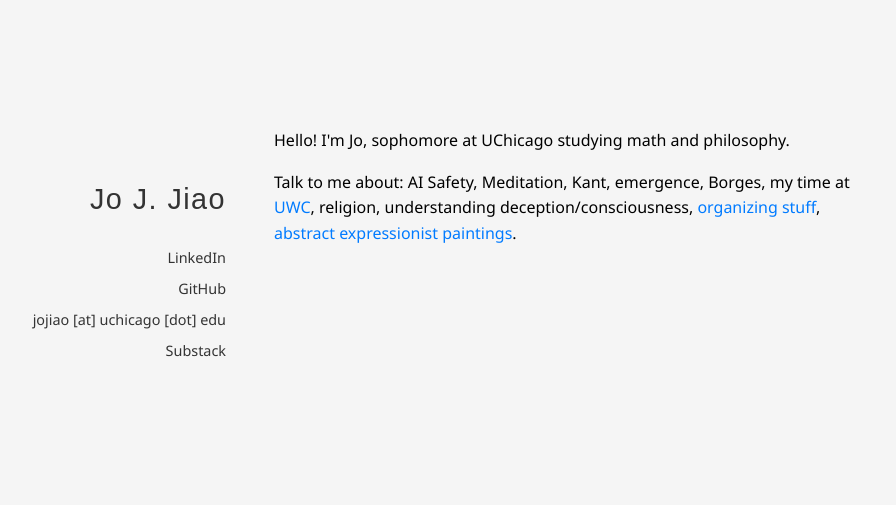
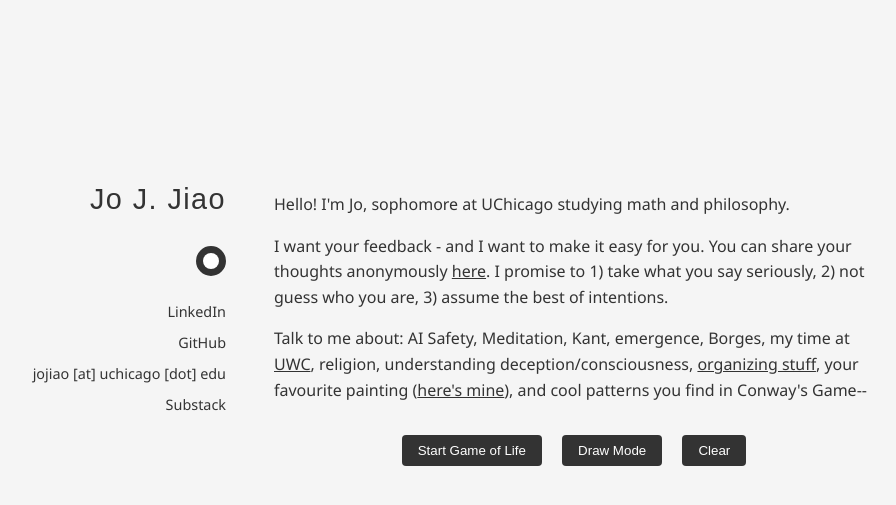
Before and after one commit to JoNeedsSleep/joneedssleep.github.io, a Jekyll site: the page built from index.md, in a window 1280 px wide. Shown: the top 505 px of the page, without its empty margins (215-1111 px from the left). Built offline with Jekyll 4.4.1, drawn with Linux system fonts in a browser that asks for light colours; some web fonts are replaced.

Commit message:
conway's game

```diff
--- a/_layouts/default.html
+++ b/_layouts/default.html
@@ -8,15 +8,39 @@
     <link rel="icon" type="image/x-icon" href="{{ site.baseurl }}/favicon.ico" sizes="96x96">
     <link href="https://fonts.googleapis.com/css2?family=Noto+Sans:wght@400;700&family=Special+Gothic+Expanded+One&display=swap" rel="stylesheet">
     <style>
+        :root {
+            --bg-color: #f5f5f5;
+            --text-color: #333;
+            --link-hover-color: #9e0000;
+            --button-bg: #333;
+            --button-text: white;
+            --active-button-bg: #9e0000;
+            --canvas-bg: #f5f5f5;
+            --cell-color: #dedede;
+        }
+
+        [data-theme="dark"] {
+            --bg-color: #222;
+            --text-color: #e0e0e0;
+            --link-hover-color: #ffce6b;
+            --button-bg: #444;
+            --button-text: #e0e0e0;
+            --active-button-bg: #ffce6b;
+            --canvas-bg: #222;
+            --cell-color: #555;
+        }
+
         body {
             font-family: 'Noto Sans', sans-serif;
             line-height: 1.6;
             margin: 0;
             padding: 0;
-            background-color: #f5f5f5;
+            background-color: var(--bg-color);
             min-height: 100vh;
             display: flex;
             flex-direction: column;
+            color: var(--text-color);
+            transition: background-color 0.3s ease, color 0.3s ease;
         }
 
         .container {
@@ -27,6 +51,8 @@
             grid-template-columns: 250px 1fr;
             gap: 3rem;
             flex: 1;
+            position: relative;
+            z-index: 1;
         }
 
         .left-column {
@@ -39,47 +65,61 @@
         .name {
             font-family: 'Special Gothic Expanded One', sans-serif;
             font-size: 1.8rem;
-            color: #333;
+            color: var(--text-color);
             margin-bottom: 1.5rem;
             letter-spacing: 0.05em;
             margin-top: 4rem;
             font-weight: normal;
         }
 
-        .social-links {
-            margin-top: 1rem;
+        .theme-toggle {
+            width: 30px;
+            height: 30px;
+            border-radius: 50%;
+            background-color: var(--button-bg);
+            border: 2px solid var(--text-color);
+            cursor: pointer;
+            display: block;
+            margin: 0 0 1.5rem auto;
+            padding: 0;
+            position: relative;
+            transition: all 0.3s ease;
+            overflow: hidden;
         }
 
-        .social-links a {
-            color: #333;
-            text-decoration: none;
-            display: block;
-            margin-top: 0.5rem;
-            font-size: 0.9rem;
-            cursor: pointer;
-            transition: color 0.2s ease;
+        .theme-toggle::before {
+            content: '';
+            position: absolute;
+            width: 16px;
+            height: 16px;
+            border-radius: 50%;
+            background-color: var(--button-text);
+            top: 5px;
+            left: 5px;
+            transition: transform 0.3s ease, background-color 0.3s ease;
         }
 
-        .social-links a:hover {
-            color: #007bff;
+        [data-theme="dark"] .theme-toggle::before {
+            transform: translateX(10px);
+            background-color: var(--link-hover-color);
         }
 
-        .right-column {
-            max-width: 600px;
+        .theme-toggle:hover {
+            transform: scale(1.1);
+            border-color: var(--link-hover-color);
         }
 
-        .right-column p {
-            margin-bottom: 1rem;
+        .theme-toggle:hover::before {
+            background-color: #222;
         }
 
-        .right-column a {
-            color: #007bff;
-            text-decoration: none;
-            transition: color 0.2s ease;
+        [data-theme="dark"] .theme-toggle:hover::before {
+            background-color: #222;
         }
 
-        .right-column a:hover {
-            color: #0056b3;
+        .theme-toggle:focus {
+            outline: none;
+            box-shadow: 0 0 0 2px var(--link-hover-color);
         }
 
         @media screen and (max-width: 768px) {
@@ -99,6 +139,10 @@
             .name {
                 font-size: 1.5rem;
                 margin-top: 0;
+            }
+
+            .theme-toggle {
+                margin: 1rem auto;
             }
 
             .social-links {
@@ -135,6 +179,119 @@
                 font-size: 0.8rem;
             }
         }
+
+        canvas#gameCanvas {
+            position: fixed;
+            top: 0;
+            left: 0;
+            width: 100%;
+            height: 100%;
+            z-index: -1;
+            background-color: var(--canvas-bg);
+            transition: background-color 0.3s ease;
+        }
+
+        canvas#interactionCanvas {
+            position: fixed;
+            top: 0;
+            left: 0;
+            width: 100%;
+            height: 100%;
+            z-index: 100;
+            background-color: transparent;
+            pointer-events: none;
+            cursor: default;
+        }
+
+        canvas#interactionCanvas.draw-mode {
+            pointer-events: auto;
+            cursor: crosshair;
+        }
+
+        .game-controls {
+            margin-top: 2rem;
+            text-align: center;
+            position: relative;
+            z-index: 101;
+            pointer-events: auto;
+        }
+
+        .game-controls button {
+            background-color: var(--button-bg);
+            color: var(--button-text);
+            border: none;
+            padding: 0.5rem 1rem;
+            margin: 0 0.5rem;
+            border-radius: 4px;
+            cursor: pointer;
+            transition: background-color 0.3s;
+        }
+
+        .game-controls button:hover {
+            background-color: var(--link-hover-color);
+            color: #222;
+        }
+
+        .game-controls button.active {
+            background-color: var(--active-button-bg);
+            color: #222;
+        }
+
+        .social-links {
+            margin-top: 1rem;
+        }
+
+        .social-links a {
+            color: var(--text-color);
+            text-decoration: none;
+            display: block;
+            margin-top: 0.5rem;
+            font-size: 0.9rem;
+            cursor: pointer;
+            transition: all 0.2s ease;
+        }
+
+        .social-links a:hover {
+            color: var(--link-hover-color);
+        }
+
+        .social-links a:visited {
+            color: var(--text-color);
+        }
+
+        .social-links a:visited:hover {
+            color: var(--link-hover-color);
+        }
+
+        .right-column {
+            max-width: 600px;
+            margin-top: 4rem;
+        }
+
+        .right-column p {
+            margin-bottom: 1rem;
+        }
+
+        .right-column a {
+            color: var(--text-color);
+            text-decoration: underline;
+            transition: all 0.2s ease;
+        }
+
+        .right-column a:hover {
+            color: var(--link-hover-color);
+            text-decoration: underline;
+        }
+
+        .right-column a:visited {
+            color: var(--text-color);
+            text-decoration: underline;
+        }
+
+        .right-column a:visited:hover {
+            color: var(--link-hover-color);
+            text-decoration: underline;
+        }
     </style>
 </head>
 <body>
--- /dev/null
+++ b/assets/js/game-of-life.js
@@ -0,0 +1,434 @@
+// Conway's Game of Life Implementation
+
+const canvas = document.getElementById('gameCanvas');
+const ctx = canvas.getContext('2d');
+const interactionCanvas = document.getElementById('interactionCanvas');
+const interactionCtx = interactionCanvas.getContext('2d');
+const startButton = document.getElementById('startButton');
+const drawButton = document.getElementById('drawButton');
+const clearButton = document.getElementById('clearButton');
+const darkModeButton = document.getElementById('darkModeButton');
+const container = document.querySelector('.container');
+
+// Game state
+let isRunning = false;
+let isDrawMode = false;
+let isDragging = false;
+let isDarkMode = false;
+let grid = [];
+let cellSize = 20;
+let rows, cols;
+let lastCell = { row: -1, col: -1 };
+let controlsRect = null;
+
+// Initialize
+function initialize() {
+    // Set canvas dimensions
+    canvas.width = window.innerWidth;
+    canvas.height = window.innerHeight;
+    interactionCanvas.width = window.innerWidth;
+    interactionCanvas.height = window.innerHeight;
+
+    // Calculate rows and columns
+    rows = Math.ceil(canvas.height / cellSize);
+    cols = Math.ceil(canvas.width / cellSize);
+
+    // Create empty grid
+    grid = Array(rows).fill().map(() => Array(cols).fill(0));
+
+    // Draw the empty grid
+    draw();
+
+    // Get the position of the controls for click detection
+    updateControlsPosition();
+
+    // Add event listeners
+    startButton.addEventListener('click', toggleGame);
+    drawButton.addEventListener('click', toggleDrawMode);
+    clearButton.addEventListener('click', clearGrid);
+    darkModeButton.addEventListener('click', toggleDarkMode);
+
+    // Keyboard shortcut to exit draw mode (Escape key)
+    document.addEventListener('keydown', (e) => {
+        if (e.key === 'Escape' && isDrawMode) {
+            toggleDrawMode();
+        }
+    });
+
+    // Mouse/Touchpad events - attach to interaction canvas
+    interactionCanvas.addEventListener('mousedown', handlePointerStart);
+    interactionCanvas.addEventListener('mousemove', handlePointerMove);
+    interactionCanvas.addEventListener('mouseup', handlePointerEnd);
+    interactionCanvas.addEventListener('mouseleave', handlePointerEnd);
+    interactionCanvas.addEventListener('dblclick', handleCanvasDoubleClick);
+
+    // Touch events - attach to interaction canvas
+    interactionCanvas.addEventListener('touchstart', handlePointerStart);
+    interactionCanvas.addEventListener('touchmove', handlePointerMove);
+    interactionCanvas.addEventListener('touchend', handlePointerEnd);
+    interactionCanvas.addEventListener('touchcancel', handlePointerEnd);
+
+    window.addEventListener('resize', () => {
+        resizeCanvas();
+        updateControlsPosition();
+    });
+
+    // Add click handler for the interaction canvas
+    interactionCanvas.addEventListener('click', checkForControlsClick);
+
+    // Check for saved dark mode preference
+    const savedDarkMode = localStorage.getItem('darkMode') === 'true';
+    if (savedDarkMode) {
+        toggleDarkMode();
+    }
+}
+
+// Update the position of the game controls for click detection
+function updateControlsPosition() {
+    const gameControls = document.querySelector('.game-controls');
+    controlsRect = gameControls.getBoundingClientRect();
+}
+
+// Check if a click on the canvas should be treated as a click on the controls
+function checkForControlsClick(e) {
+    if (!isDrawMode) return;
+
+    const x = e.clientX;
+    const y = e.clientY;
+
+    // Check if click is in the general area of the controls
+    if (controlsRect &&
+        x >= controlsRect.left - 20 &&
+        x <= controlsRect.right + 20 &&
+        y >= controlsRect.top - 20 &&
+        y <= controlsRect.bottom + 20) {
+
+        // Get positions of each button
+        const drawButtonRect = drawButton.getBoundingClientRect();
+
+        // Check if click is directly on the draw button
+        if (x >= drawButtonRect.left &&
+            x <= drawButtonRect.right &&
+            y >= drawButtonRect.top &&
+            y <= drawButtonRect.bottom) {
+            // This is a click on the draw button - exit draw mode
+            toggleDrawMode();
+            e.stopPropagation();
+        }
+    }
+}
+
+// Clear the grid
+function clearGrid() {
+    // Stop the game if it's running
+    if (isRunning) {
+        toggleGame();
+    }
+
+    // Reset all cells to 0
+    for (let i = 0; i < rows; i++) {
+        for (let j = 0; j < cols; j++) {
+            grid[i][j] = 0;
+        }
+    }
+
+    // Update the display
+    draw();
+}
+
+// Toggle game state
+function toggleGame() {
+    isRunning = !isRunning;
+    if(isRunning) {
+        startButton.textContent = 'Pause';
+        startButton.classList.add('active');
+        if(isEmpty()) {
+            addRandomPattern();
+        }
+        gameLoop();
+    } else {
+        startButton.textContent = 'Start Game of Life';
+        startButton.classList.remove('active');
+    }
+}
+
+// Toggle draw mode
+function toggleDrawMode() {
+    isDrawMode = !isDrawMode;
+    if(isDrawMode) {
+        drawButton.textContent = 'Exit Draw Mode';
+        drawButton.classList.add('active');
+        interactionCanvas.classList.add('draw-mode');
+        document.querySelector('.game-controls').style.pointerEvents = 'auto';
+        if(isRunning) toggleGame(); // Pause if running
+
+        // Add a visual cue about using Escape key
+        const escapeText = document.createElement('div');
+        escapeText.id = 'escape-hint';
+        escapeText.textContent = 'Press ESC to exit draw mode';
+        escapeText.style.position = 'fixed';
+        escapeText.style.bottom = '10px';
+        escapeText.style.left = '50%';
+        escapeText.style.transform = 'translateX(-50%)';
+        escapeText.style.background = 'rgba(0,0,0,0.7)';
+        escapeText.style.color = 'white';
+        escapeText.style.padding = '5px 10px';
+        escapeText.style.borderRadius = '4px';
+        escapeText.style.zIndex = '102';
+        document.body.appendChild(escapeText);
+    } else {
+        drawButton.textContent = 'Draw Mode';
+        drawButton.classList.remove('active');
+        interactionCanvas.classList.remove('draw-mode');
+
+        // Remove the escape hint if it exists
+        const hint = document.getElementById('escape-hint');
+        if (hint) {
+            document.body.removeChild(hint);
+        }
+    }
+}
+
+// Check if grid is empty
+function isEmpty() {
+    return grid.every(row => row.every(cell => cell === 0));
+}
+
+// Add random pattern
+function addRandomPattern() {
+    // Random seed with 25% chance of alive cells
+    for(let i = 0; i < rows; i++) {
+        for(let j = 0; j < cols; j++) {
+            grid[i][j] = Math.random() > 0.75 ? 1 : 0;
+        }
+    }
+}
+
+// Get coordinates from mouse or touch event
+function getCoordinates(e) {
+    const rect = interactionCanvas.getBoundingClientRect();
+    let x, y;
+
+    // Check if it's a touch event
+    if (e.touches && e.touches.length) {
+        x = e.touches[0].clientX - rect.left;
+        y = e.touches[0].clientY - rect.top;
+    } else {
+        x = e.clientX - rect.left;
+        y = e.clientY - rect.top;
+    }
+
+    const col = Math.floor(x / cellSize);
+    const row = Math.floor(y / cellSize);
+
+    return { row, col };
+}
+
+// Handle pointer start (mouse down or touch start)
+function handlePointerStart(e) {
+    if (!isDrawMode) return;
+
+    e.preventDefault(); // Prevent scrolling on touch devices
+    isDragging = true;
+
+    const { row, col } = getCoordinates(e);
+    if (row >= 0 && row < rows && col >= 0 && col < cols) {
+        grid[row][col] = 1;
+        lastCell = { row, col };
+        draw();
+    }
+}
+
+// Handle pointer move (mouse move or touch move)
+function handlePointerMove(e) {
+    if (!isDrawMode || !isDragging) return;
+
+    e.preventDefault(); // Prevent scrolling on touch devices
+
+    const { row, col } = getCoordinates(e);
+
+    // Only draw if it's a valid position and different from the last cell
+    if (row >= 0 && row < rows && col >= 0 && col < cols &&
+        (row !== lastCell.row || col !== lastCell.col)) {
+        grid[row][col] = 1;
+
+        // Interpolate between last cell and current cell for smooth drawing
+        interpolateCells(lastCell, { row, col });
+        lastCell = { row, col };
+        draw();
+    }
+}
+
+// Interpolate cells between two points for smooth drawing
+function interpolateCells(from, to) {
+    // Simple Bresenham's line algorithm
+    const dx = Math.abs(to.col - from.col);
+    const dy = Math.abs(to.row - from.row);
+    const sx = from.col < to.col ? 1 : -1;
+    const sy = from.row < to.row ? 1 : -1;
+    let err = dx - dy;
+
+    let currentRow = from.row;
+    let currentCol = from.col;
+
+    while(true) {
+        if (currentRow >= 0 && currentRow < rows && currentCol >= 0 && currentCol < cols) {
+            grid[currentRow][currentCol] = 1;
+        }
+
+        if (currentRow === to.row && currentCol === to.col) break;
+
+        const e2 = 2 * err;
+        if (e2 > -dy) {
+            err -= dy;
+            currentCol += sx;
+        }
+        if (e2 < dx) {
+            err += dx;
+            currentRow += sy;
+        }
+    }
+}
+
+// Handle pointer end (mouse up or touch end)
+function handlePointerEnd() {
+    isDragging = false;
+    lastCell = { row: -1, col: -1 }; // Reset last cell
+}
+
+// Handle double click (remove cell)
+function handleCanvasDoubleClick(e) {
+    if(!isDrawMode) return;
+
+    const { row, col } = getCoordinates(e);
+
+    if(row >= 0 && row < rows && col >= 0 && col < cols) {
+        grid[row][col] = 0;
+        draw();
+    }
+}
+
+// Resize canvas
+function resizeCanvas() {
+    const oldGrid = [...grid];
+    canvas.width = window.innerWidth;
+    canvas.height = window.innerHeight;
+    interactionCanvas.width = window.innerWidth;
+    interactionCanvas.height = window.innerHeight;
+
+    const oldRows = rows;
+    const oldCols = cols;
+
+    rows = Math.ceil(canvas.height / cellSize);
+    cols = Math.ceil(canvas.width / cellSize);
+
+    // Create new grid
+    grid = Array(rows).fill().map(() => Array(cols).fill(0));
+
+    // Copy old grid data
+    for(let i = 0; i < Math.min(rows, oldRows); i++) {
+        for(let j = 0; j < Math.min(cols, oldCols); j++) {
+            grid[i][j] = oldGrid[i][j];
+        }
+    }
+
+    draw();
+}
+
+// Game loop
+function gameLoop() {
+    if(!isRunning) return;
+
+    update();
+    draw();
+
+    setTimeout(() => {
+        requestAnimationFrame(gameLoop);
+    }, 150); // Speed of the game - adjust as needed
+}
+
+// Update game state
+function update() {
+    const newGrid = Array(rows).fill().map(() => Array(cols).fill(0));
+
+    for(let i = 0; i < rows; i++) {
+        for(let j = 0; j < cols; j++) {
+            const neighbors = countNeighbors(i, j);
+
+            if(grid[i][j] === 1) {
+                // Cell is alive
+                if(neighbors < 2 || neighbors > 3) {
+                    newGrid[i][j] = 0; // Dies
+                } else {
+                    newGrid[i][j] = 1; // Stays alive
+                }
+            } else {
+                // Cell is dead
+                if(neighbors === 3) {
+                    newGrid[i][j] = 1; // Becomes alive
+                }
+            }
+        }
+    }
+
+    grid = newGrid;
+}
+
+// Count neighbors
+function countNeighbors(row, col) {
+    let count = 0;
+
+    for(let i = -1; i <= 1; i++) {
+        for(let j = -1; j <= 1; j++) {
+            if(i === 0 && j === 0) continue;
+
+            const r = (row + i + rows) % rows; // Wrap around
+            const c = (col + j + cols) % cols; // Wrap around
+
+            count += grid[r][c];
+        }
+    }
+
+    return count;
+}
+
+// Draw the grid
+function draw() {
+    ctx.clearRect(0, 0, canvas.width, canvas.height);
+
+    // Get computed color from CSS variables
+    const cellColor = getComputedStyle(document.documentElement).getPropertyValue('--cell-color').trim();
+    ctx.fillStyle = cellColor;
+
+    for(let i = 0; i < rows; i++) {
+        for(let j = 0; j < cols; j++) {
+            if(grid[i][j] === 1) {
+                ctx.fillRect(j * cellSize, i * cellSize, cellSize - 1, cellSize - 1);
+            }
+        }
+    }
+}
+
+// Toggle dark mode
+function toggleDarkMode() {
+    isDarkMode = !isDarkMode;
+
+    if(isDarkMode) {
+        document.documentElement.setAttribute('data-theme', 'dark');
+        darkModeButton.setAttribute('aria-label', 'Toggle light mode');
+        darkModeButton.classList.add('active');
+    } else {
+        document.documentElement.removeAttribute('data-theme');
+        darkModeButton.setAttribute('aria-label', 'Toggle dark mode');
+        darkModeButton.classList.remove('active');
+    }
+
+    // Save preference
+    localStorage.setItem('darkMode', isDarkMode);
+
+    // Redraw game
+    draw();
+}
+
+// Start when the page loads
+window.onload = initialize;
--- a/index.html
+++ b/index.html
@@ -5,7 +5,7 @@
     <meta name="google-site-verification" content="jt9At6_cElui-c-8ZWCh1PDxmq3WT2H96QB5ixkQecs" />
     <meta name="viewport" content="width=device-width, initial-scale=1.0">
     <link rel="icon" type="image/x-icon" href="favicon.ico" sizes="48x48">
-    <title>Jo J. Jiao - Personal Website</title>
+    <title>Jo Jiao</title>
     <link href="https://fonts.googleapis.com/css2?family=Noto+Sans:wght@400;700&display=swap" rel="stylesheet">
     <link href="https://fonts.googleapis.com/css2?family=Special+Elite&display=swap" rel="stylesheet">
     <link href="https://fonts.googleapis.com/css2?family=Special+Gothic+Expanded+One&display=swap" rel="stylesheet">
--- a/index.md
+++ b/index.md
@@ -5,6 +5,7 @@
 <div class="container">
     <div class="left-column">
         <h1 class="name">Jo J. Jiao</h1>
+        <button id="darkModeButton" class="theme-toggle" aria-label="Toggle dark mode"></button>
         <div class="social-links">
             <a href="https://linkedin.com/in/jojiao">LinkedIn</a>
             <a href="https://github.com/JoNeedsSleep">GitHub</a>
@@ -17,7 +18,20 @@
             Hello! I'm Jo, sophomore at UChicago studying math and philosophy.
         </p>
         <p>
-            Talk to me about: AI Safety, Meditation, Kant, emergence, Borges, my time at <a href="https://www.uwc.org/">UWC</a>, religion, understanding deception/consciousness, <a href="https://chicagoalignment.com/">organizing stuff</a>, <a href="https://www.judit-reigl.com/en/exhibitions/65/works/artworks-24892-judit-reigl-centre-de-dominance-1958/">abstract expressionist paintings</a>.
+            I want your feedback - and I want to make it easy for you. You can share your thoughts anonymously <a href="https://www.admonymous.co/joneedssleep">here</a>. I promise to 1) take what you say seriously, 2) not guess who you are, 3) assume the best of intentions.
         </p>
+        <p>
+            Talk to me about: AI Safety, Meditation, Kant, emergence, Borges, my time at <a href="https://www.uwc.org/">UWC</a>, religion, understanding deception/consciousness, <a href="https://chicagoalignment.com/">organizing stuff</a>, your favourite painting (<a href="https://www.judit-reigl.com/en/exhibitions/65/works/artworks-24892-judit-reigl-centre-de-dominance-1958/">here's mine</a>), and cool patterns you find in Conway's Game--
+        </p>
+        <div class="game-controls">
+            <button id="startButton">Start Game of Life</button>
+            <button id="drawButton">Draw Mode</button>
+            <button id="clearButton">Clear</button>
+        </div>
     </div>
 </div>
+
+<canvas id="gameCanvas"></canvas>
+<canvas id="interactionCanvas"></canvas>
+
+<script src="{{ site.baseurl }}/assets/js/game-of-life.js"></script>
```
Also changed, not shown: 4 other files.
